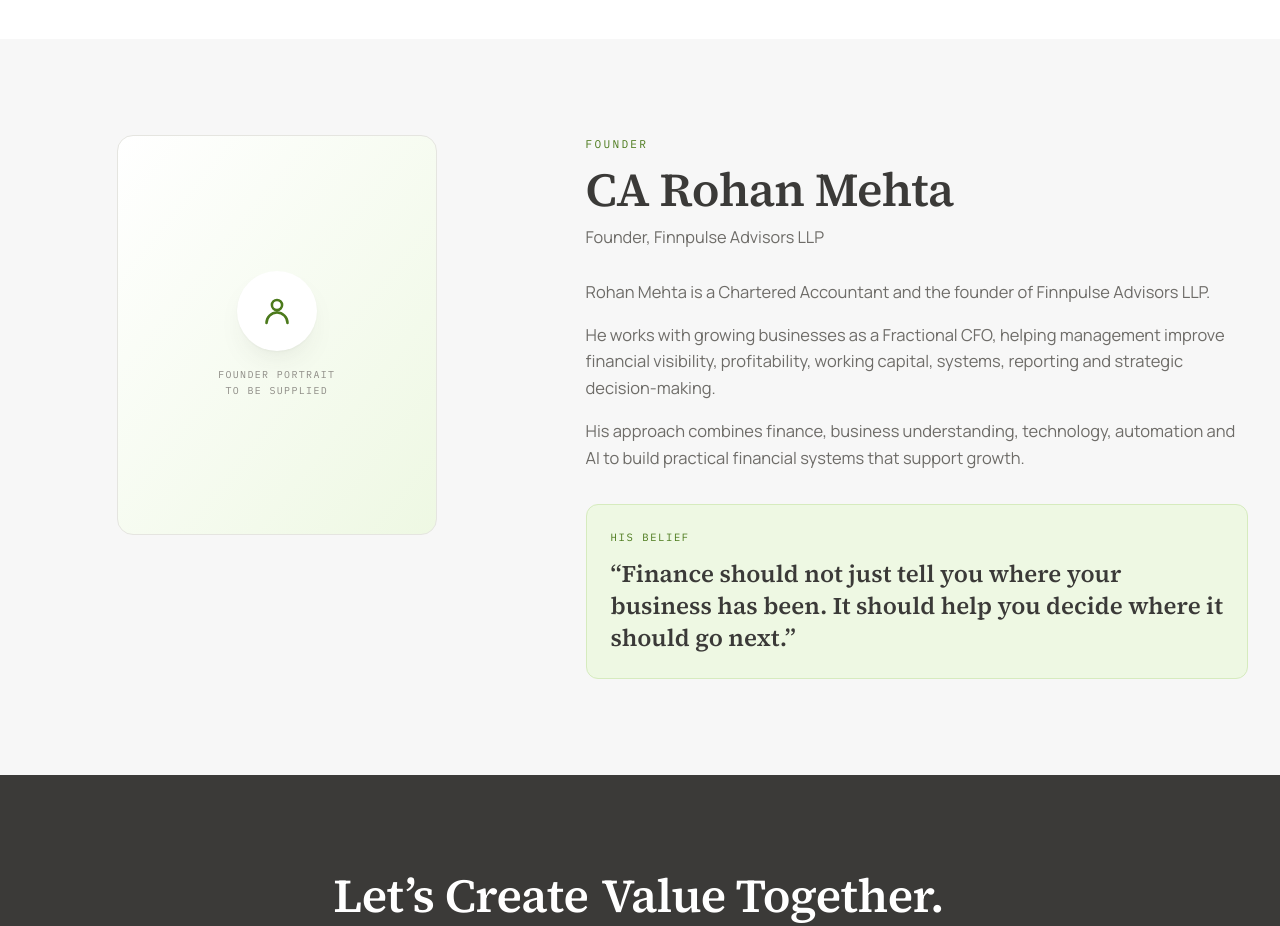
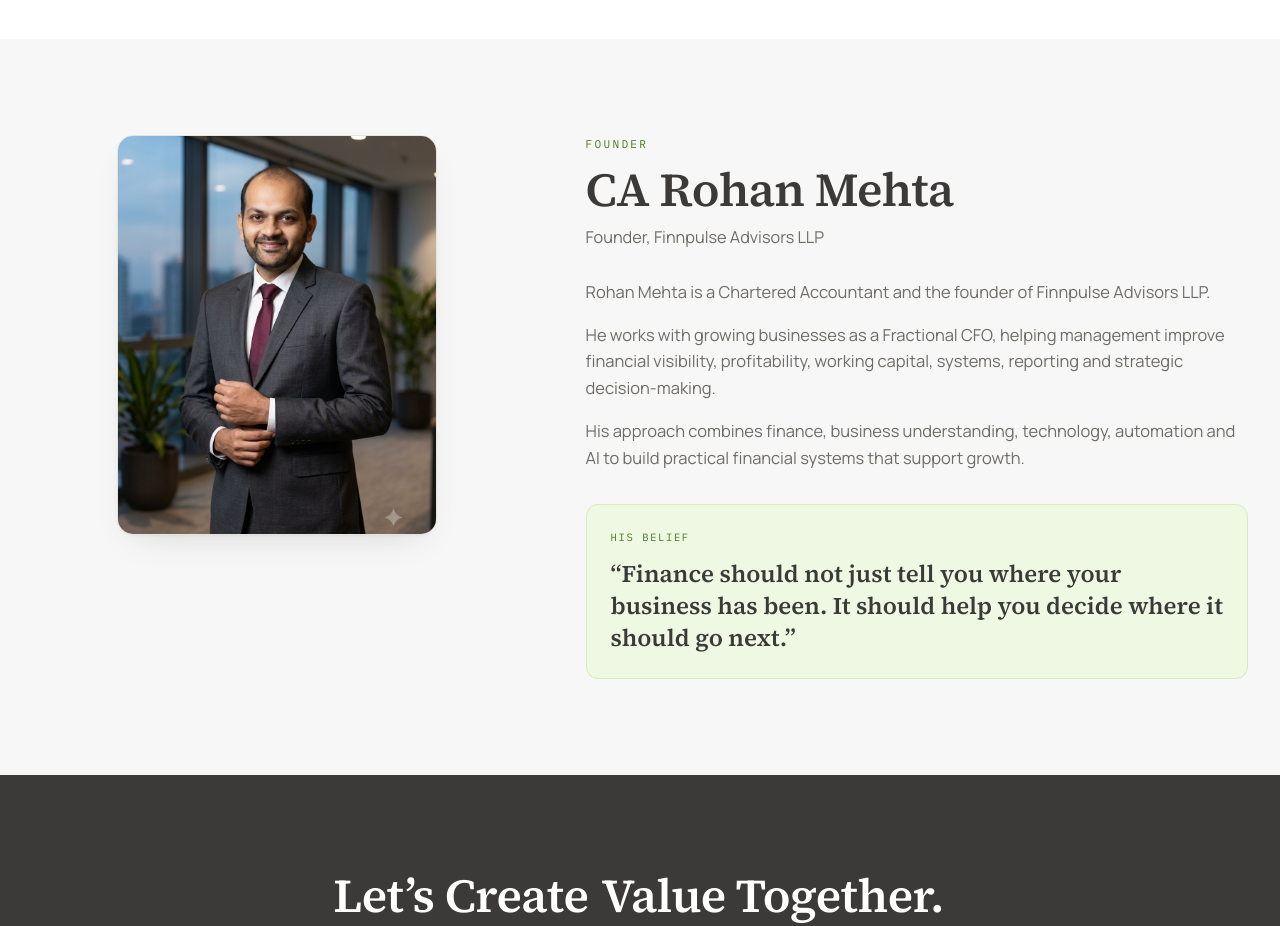
Before and after one commit to PROHIT-CoreTech/finnpulse-site, a Next.js app: page /about in a window 1280 px wide. Shown: the part 2700-3626 px from the top of the page. Built offline with nearby package versions, Linux system fonts and the light colour scheme.

Commit message:
feat: replace founder portrait placeholder with profile.png on about page

```diff
--- a/src/app/about/page.tsx
+++ b/src/app/about/page.tsx
@@ -1,4 +1,5 @@
 import type { Metadata } from 'next';
+import Image from 'next/image';
 import Card from '@/components/ui/Card';
 import Icon, { IconBadge, type IconName } from '@/components/ui/Icon';
 import Highlight from '@/components/ui/Highlight';
@@ -112,16 +113,15 @@
       <Section tone="offwhite">
         <div className="grid items-start gap-10 lg:grid-cols-[0.85fr_1.15fr] lg:gap-16">
           <Reveal>
-            {/* PLACEHOLDER — swap for <Image src="/rohan-mehta.jpg" /> when the professional portrait is supplied. */}
-            <div className="mx-auto aspect-[4/5] w-full max-w-xs overflow-hidden rounded-2xl border border-hair bg-gradient-to-br from-white to-limeSoft">
-              <div className="flex h-full flex-col items-center justify-center gap-4 p-6 text-center">
-                <span className="flex h-20 w-20 items-center justify-center rounded-full bg-white text-limeInk shadow-card">
-                  <Icon name="user" className="h-9 w-9" />
-                </span>
-                <p className="font-mono text-[0.62rem] uppercase leading-relaxed tracking-[0.14em] text-muted">
-                  Founder portrait<br />to be supplied
-                </p>
-              </div>
+            <div className="relative mx-auto aspect-[4/5] w-full max-w-xs overflow-hidden rounded-2xl border border-hair bg-white shadow-card">
+              <Image
+                src="/profile.png"
+                alt="CA Rohan Mehta - Founder of Finnpulse Advisors"
+                fill
+                sizes="(max-width: 768px) 100vw, 320px"
+                className="object-cover object-top"
+                priority
+              />
             </div>
           </Reveal>
 
```
Also changed, not shown: public/profile.png (added).
